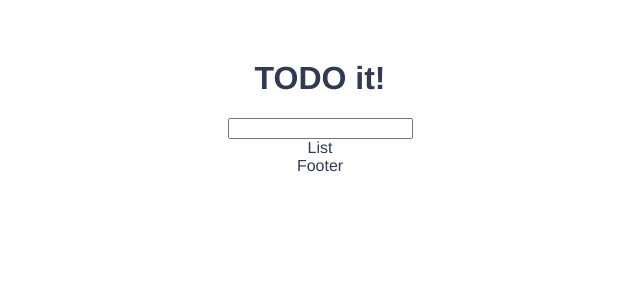
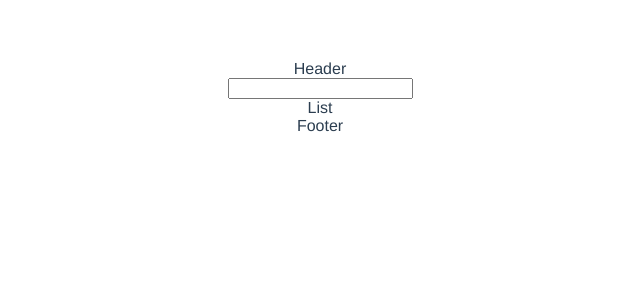
Before and after one commit to solardayz/vue-practice, a Vue app: page / in a window 1280 px wide. Shown: the top 300 px of the page, without its empty margins (320-960 px from the left). Built offline with nearby package versions, Linux system fonts and the light colour scheme.

Commit message:
Revert "Header"
This reverts commit 714bc9e8d1ee5d6ccd79c4e16405bffb62bd59cf.

```diff
--- a/index.html
+++ /dev/null
@@ -1,14 +0,0 @@
-<!DOCTYPE html>
-<html lang="">
-  <head>
-    <meta charset="utf-8">
-    <meta http-equiv="X-UA-Compatible" content="IE=edge">
-    <meta name="viewport" content="width=device-width,initial-scale=1.0">
-    <link rel="shortcut icon" href="public/favicon.ico" type="image/x-icon">
-    <link rel="icon" href="public/favicon.ico" type="image/x-icon">
-    <title>ToDoApp</title>
-  </head>
-  <body>
-    <div id="app"></div>
-  </body>
-</html>
--- /dev/null
+++ b/public/index.html
@@ -0,0 +1,17 @@
+<!DOCTYPE html>
+<html lang="">
+  <head>
+    <meta charset="utf-8">
+    <meta http-equiv="X-UA-Compatible" content="IE=edge">
+    <meta name="viewport" content="width=device-width,initial-scale=1.0">
+    <link rel="icon" href="<%= BASE_URL %>favicon.ico">
+    <title><%= htmlWebpackPlugin.options.title %></title>
+  </head>
+  <body>
+    <noscript>
+      <strong>We're sorry but <%= htmlWebpackPlugin.options.title %> doesn't work properly without JavaScript enabled. Please enable it to continue.</strong>
+    </noscript>
+    <div id="app"></div>
+    <!-- built files will be auto injected -->
+  </body>
+</html>
--- a/src/components/TodoHeader.vue
+++ b/src/components/TodoHeader.vue
@@ -1,7 +1,7 @@
 <template>
-  <header>
-    <h1>TODO it!</h1>
-  </header>
+  <div>
+    Header
+  </div>
 </template>
 
 <script>
@@ -11,10 +11,5 @@ export default {
 </script>
 
 <style scoped>
-h1 {
-  color: #2F3B52;
-  font-weight: 900;
-  /*max-resolution: 2.5rem 0 1.5rem;*/
-}
 
 </style>
```
